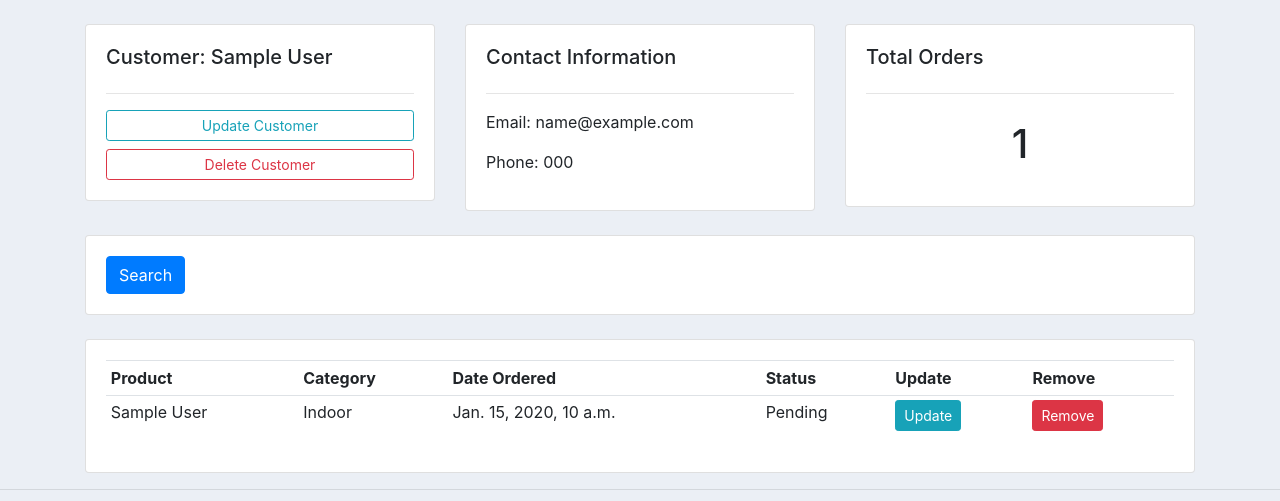
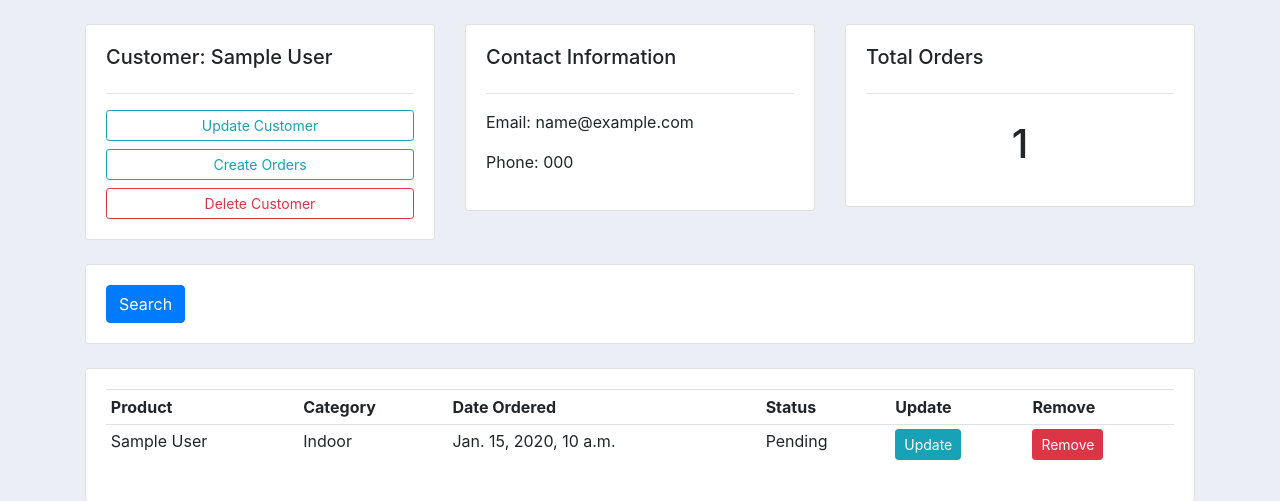
Before and after one commit to amsalud/CRM_Django, a Django app: page /customer/1/ in a window 1280 px wide. Shown: the part 67-568 px from the top of the page. Run offline with Django 3.2, Linux system fonts and the light colour scheme; tables that the repository leaves empty hold one stand-in row (values such as "Sample post"); some libraries are stand-ins or nearby versions.

Commit message:
Add link to create orders in customer page

```diff
--- a/accounts/templates/accounts/customer.html
+++ b/accounts/templates/accounts/customer.html
@@ -9,8 +9,9 @@
 		<div class="card card-body">
 			<h5>Customer: {{customer.name}}</h5>
 			<hr>
-			<a class="btn btn-outline-info  btn-sm btn-block" href="">Update Customer</a>
-			<a class="btn btn-outline-danger  btn-sm btn-block" href="">Delete Customer</a>
+			<a class="btn btn-outline-info btn-sm btn-block" href="">Update Customer</a>
+			<a class="btn btn-outline-info btn-sm btn-block" href="{% url 'create_order' customer.id %}">Create Orders</a>
+			<a class="btn btn-outline-danger btn-sm btn-block" href="">Delete Customer</a>
 
 		</div>
 	</div>
```
